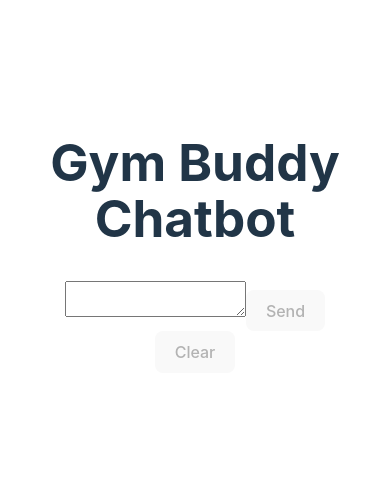
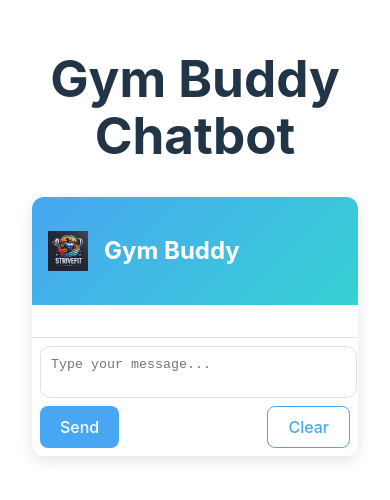
Before and after one commit to St80ene/gym_buddy, a React (Vite) app: page / in a window 390 px wide. Shown: the part 186-686 px from the top of the page. Built offline with nearby package versions, Linux system fonts and the light colour scheme.

Commit message:
feat(UI): Enhancements - Added Enter key functionality - Made UI more appealing and responsive
Signed-off-by: St80ene <etienejames5@gmail.com>

```diff
--- a/src/components/ChatBot.jsx
+++ b/src/components/ChatBot.jsx
@@ -1,5 +1,6 @@
 import React, { useState, useEffect } from 'react';
 import axios from 'axios';
+import './chatbot.css';
 
 const ChatBot = () => {
   const [messages, setMessages] = useState([]);
@@ -31,42 +32,68 @@ const ChatBot = () => {
   };
 
   const handleOnChange = (e) => {
-    console.log('State updating');
     setQuestion(e.target.value);
   };
 
   const handleClearQuestion = () => {
     setQuestion('');
-    console.log('State cleared');
   };
 
-  useEffect(() => {
-    console.log({ question });
-  }, [question]);
+  const handleKeyPress = (e) => {
+    if (e.key === 'Enter' && !e.shiftKey) {
+      handleSend(e);
+    }
+  };
 
   return (
-    <div>
+    <div className='chat-container'>
+      <div className='chat-header'>
+        <img
+          src='../src/assets/striveFit.webp'
+          alt='Gym Buddy Logo'
+          className='chat-logo'
+        />
+        <h2>Gym Buddy</h2>
+      </div>
+      <div className='chat-window'>
         {messages.map((msg, index) => (
           <div
             key={index}
-          style={{ textAlign: msg.sender === 'user' ? 'right' : 'left' }}
+            className={`message-bubble ${
+              msg.sender === 'user' ? 'user-bubble' : 'bot-bubble'
+            }`}
           >
             <strong>{msg.sender === 'user' ? 'You' : 'Gym Buddy'}:</strong>{' '}
             {msg.text}
           </div>
         ))}
-      <form onSubmit={handleSend}>
-        <textarea required value={question} onChange={handleOnChange} />
-        <button disabled={!question.trim()} type='submit'>
+      </div>
+      <form className='chat-input-form' onSubmit={handleSend}>
+        <textarea
+          required
+          value={question}
+          onChange={handleOnChange}
+          onKeyDown={handleKeyPress} // Detect Enter key
+          placeholder='Type your message...'
+          className='chat-input'
+        />
+        <div className='chat-actions'>
+          <button
+            disabled={!question.trim()}
+            type='submit'
+            className='send-button'
+          >
             Send
           </button>
           <button
             disabled={!question.trim()}
             type='button'
             onClick={handleClearQuestion}
+            className='clear-button'
           >
             Clear
           </button>
+        </div>
       </form>
     </div>
   );
--- /dev/null
+++ b/src/components/chatbot.css
@@ -0,0 +1,98 @@
+.chat-container {
+  display: flex;
+  flex-direction: column;
+  max-width: 600px;
+  margin: auto;
+  background: #f7f9fc;
+  border-radius: 12px;
+  box-shadow: 0 5px 15px rgba(0, 0, 0, 0.1);
+}
+
+.chat-header {
+  background: linear-gradient(135deg, #48a6f2, #36d1d3);
+  color: white;
+  display: flex;
+  align-items: center;
+  padding: 1rem;
+  border-top-left-radius: 12px;
+  border-top-right-radius: 12px;
+}
+
+.chat-logo {
+  width: 40px;
+  height: 40px;
+  margin-right: 1rem;
+}
+
+.chat-window {
+  flex: 1;
+  padding: 1rem;
+  overflow-y: auto;
+  background-color: white;
+}
+
+.message-bubble {
+  max-width: 75%;
+  padding: 10px 15px;
+  margin-bottom: 1rem;
+  border-radius: 20px;
+  font-size: 1rem;
+}
+
+.user-bubble {
+  background-color: #48a6f2;
+  color: white;
+  margin-left: auto;
+  text-align: right;
+}
+
+.bot-bubble {
+  background-color: #e9ecef;
+  color: black;
+  margin-right: auto;
+  text-align: left;
+}
+
+.chat-input-form {
+  display: flex;
+  flex-direction: column;
+  text-align: center;
+  padding: 0.5rem;
+  border-top: 1px solid #dee2e6;
+  background: white;
+  border-bottom-left-radius: 12px;
+  border-bottom-right-radius: 12px;
+}
+
+.chat-input {
+  resize: none;
+  width: 95%;
+  padding: 10px;
+  margin-bottom: 0.5rem;
+  border-radius: 10px;
+  border: 1px solid #dee2e6;
+}
+
+.chat-actions {
+  display: flex;
+  justify-content: space-between;
+}
+
+.send-button,
+.clear-button {
+  padding: 10px 20px;
+  border-radius: 8px;
+  cursor: pointer;
+}
+
+.send-button {
+  background-color: #48a6f2;
+  color: white;
+  border: none;
+}
+
+.clear-button {
+  background-color: transparent;
+  color: #48a6f2;
+  border: 1px solid #48a6f2;
+}
```
Also changed, not shown: src/assets/striveFit.webp (added). Lines whose indentation alone changed are shown as unchanged.
